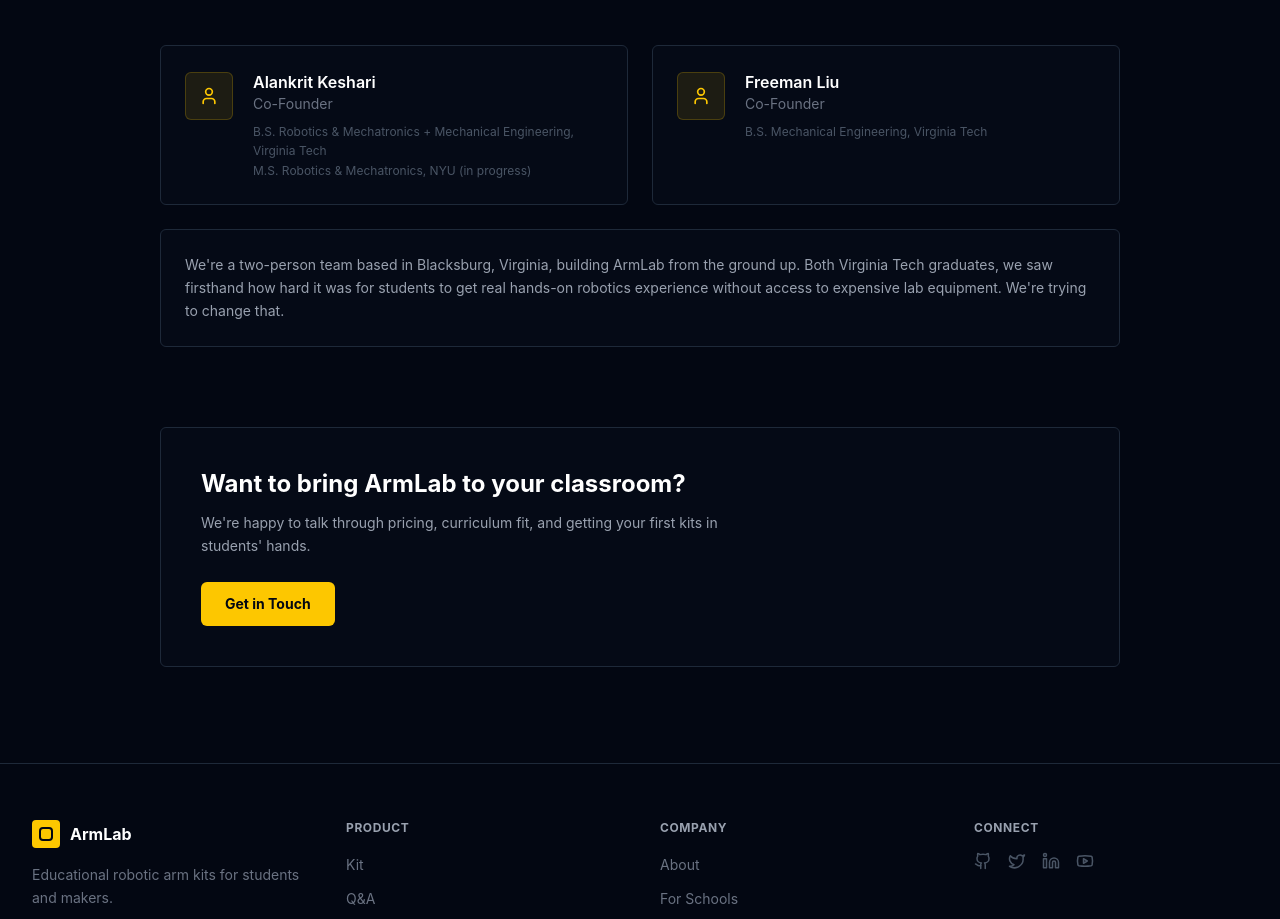
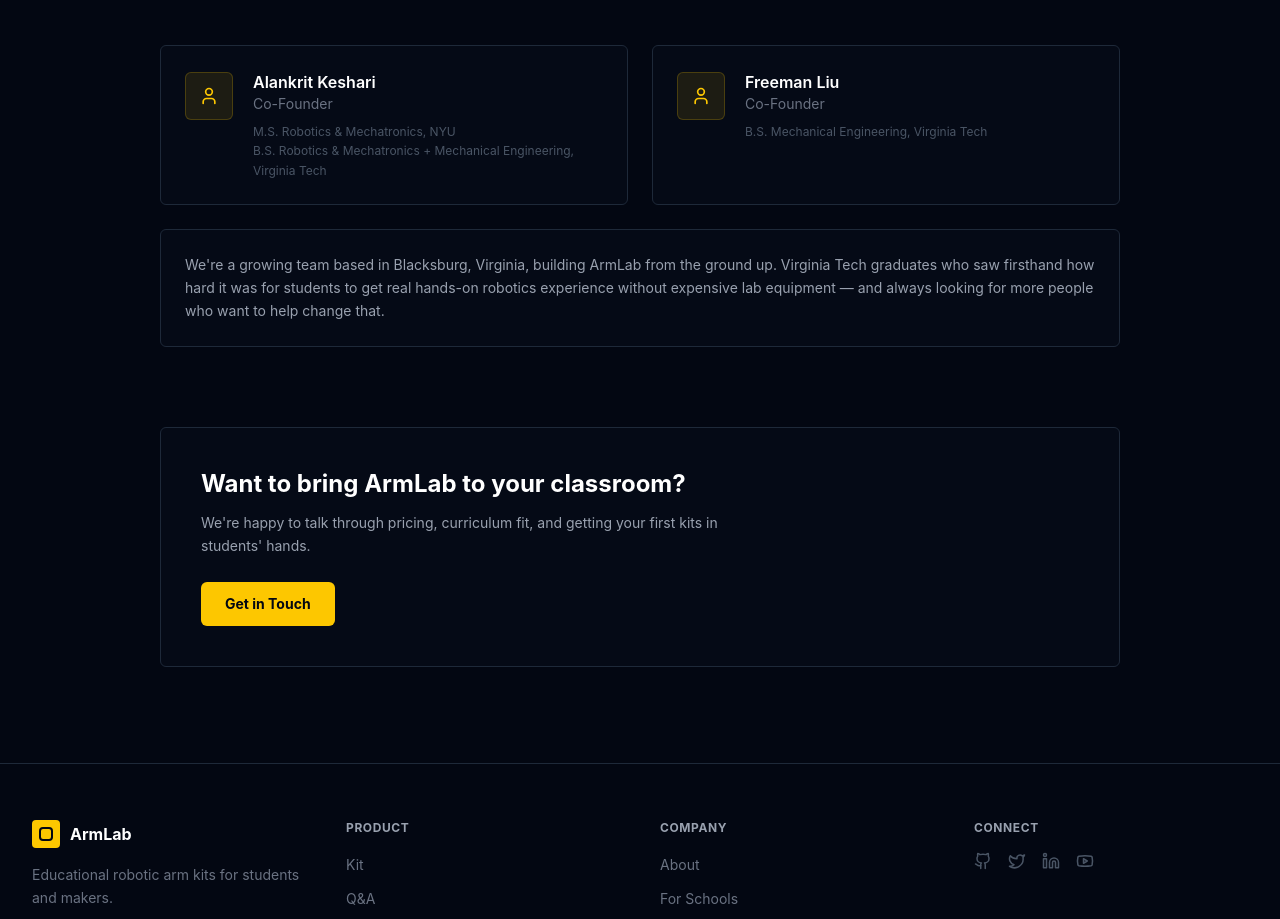
Before and after one commit to AlanK-vizor/LandingPageAndDashboardDesign, a React (Vite) app: page /about in a window 1280 px wide. Shown: the part 941-1860 px from the top of the page. Built offline with nearby package versions, Linux system fonts and the light colour scheme; no server answers.

Commit message:
Reorder degrees, remove in progress, update team blurb

```diff
--- a/src/app/pages/AboutPage.tsx
+++ b/src/app/pages/AboutPage.tsx
@@ -71,8 +71,8 @@
                 name: "Alankrit Keshari",
                 role: "Co-Founder",
                 degrees: [
+                  "M.S. Robotics & Mechatronics, NYU",
                   "B.S. Robotics & Mechatronics + Mechanical Engineering, Virginia Tech",
-                  "M.S. Robotics & Mechatronics, NYU (in progress)",
                 ],
               },
               {
@@ -99,7 +99,7 @@
 
             <div className="sm:col-span-2 border border-gray-800 rounded-md p-6 bg-gray-900/20">
               <p className="text-gray-400 text-sm leading-relaxed">
-                We're a two-person team based in Blacksburg, Virginia, building ArmLab from the ground up. Both Virginia Tech graduates, we saw firsthand how hard it was for students to get real hands-on robotics experience without access to expensive lab equipment. We're trying to change that.
+                We're a growing team based in Blacksburg, Virginia, building ArmLab from the ground up. Virginia Tech graduates who saw firsthand how hard it was for students to get real hands-on robotics experience without expensive lab equipment — and always looking for more people who want to help change that.
               </p>
             </div>
           </div>
```
